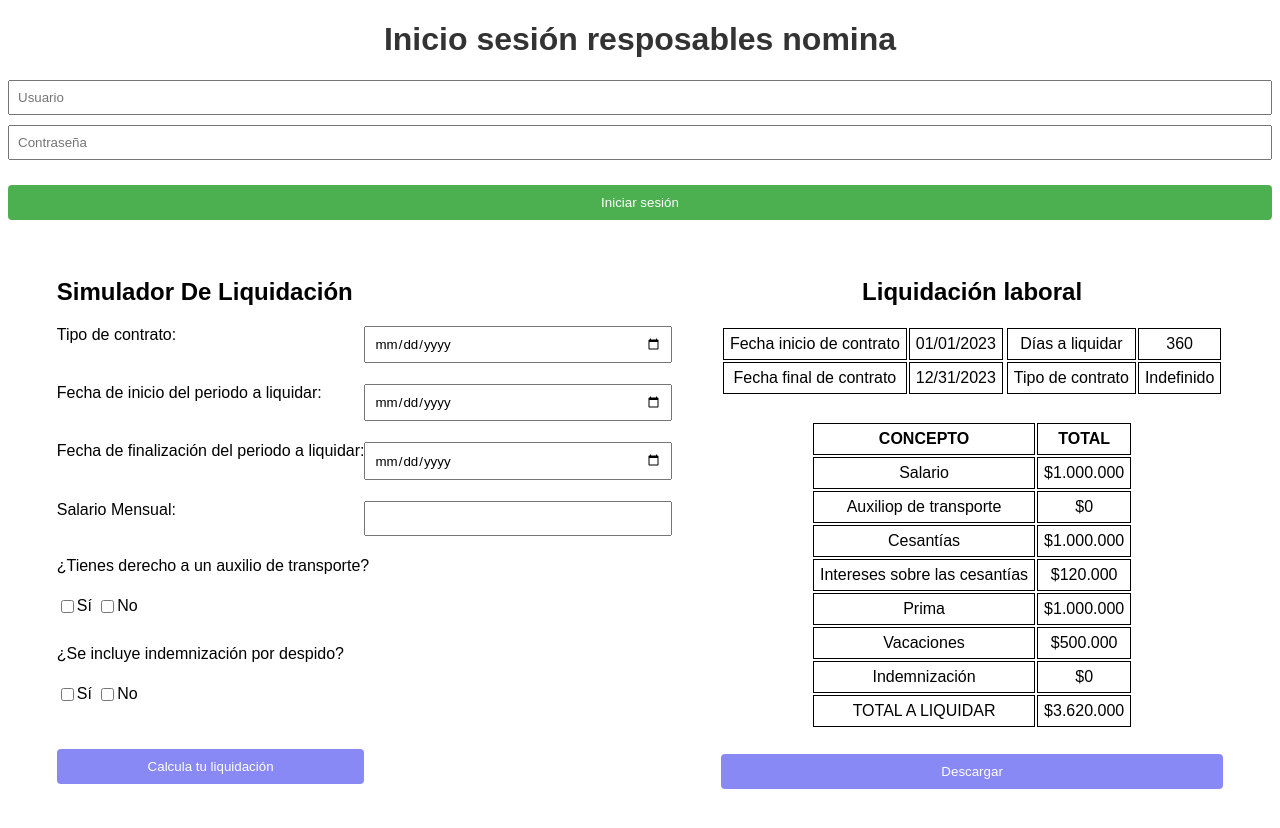
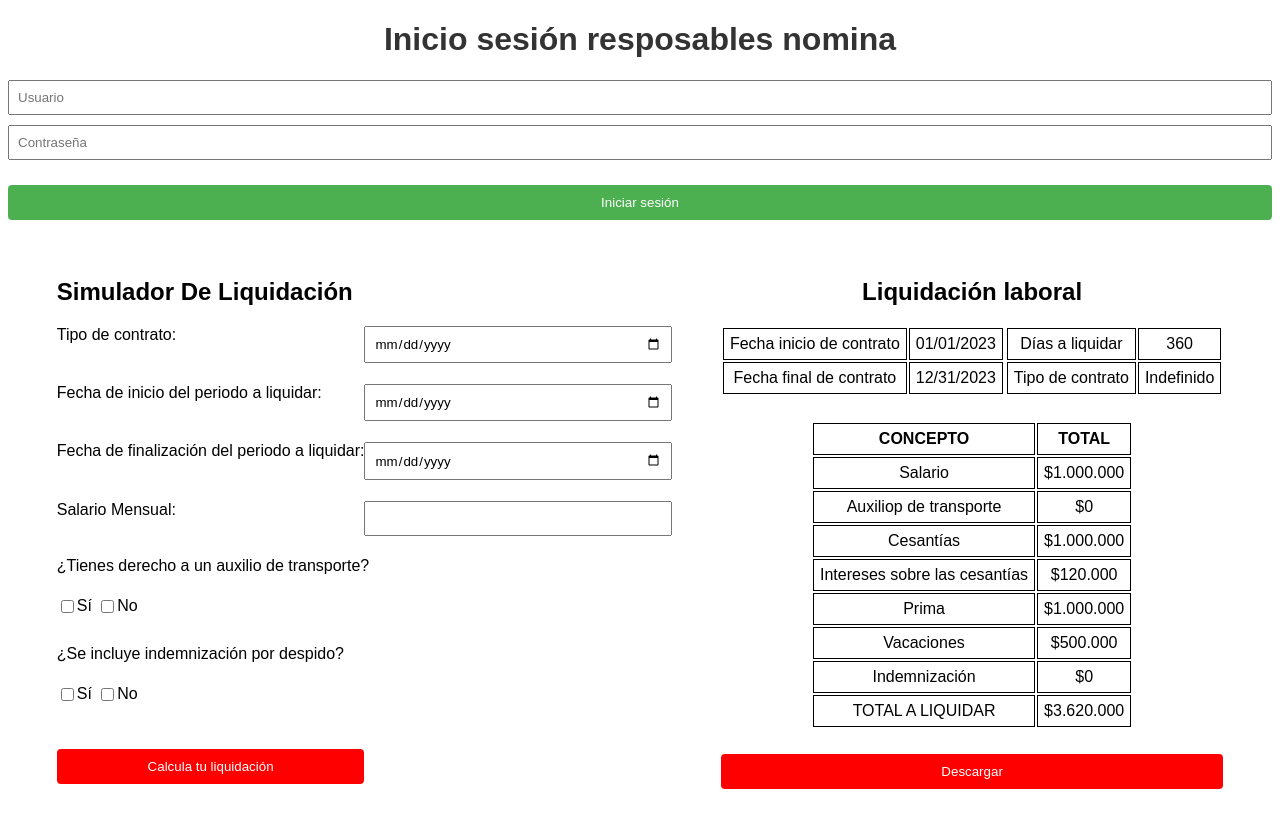
Before and after one commit to garcescamilo/ProyectoReact, a React (Vite) app: page / in a window 1280 px wide. Shown: the top 828 px of the page. Built offline with nearby package versions, Linux system fonts and the light colour scheme.

Commit message:
merge prueba

```diff
--- a/src/components/layout/liquidation/liquidationSimulator.css
+++ b/src/components/layout/liquidation/liquidationSimulator.css
@@ -22,7 +22,7 @@
 }
 
 .btnLiquida{
-    background-color: rgb(137, 137, 245);
+    background-color: red;
     width: 100%;
     padding: 10px;
     color: white;
```
